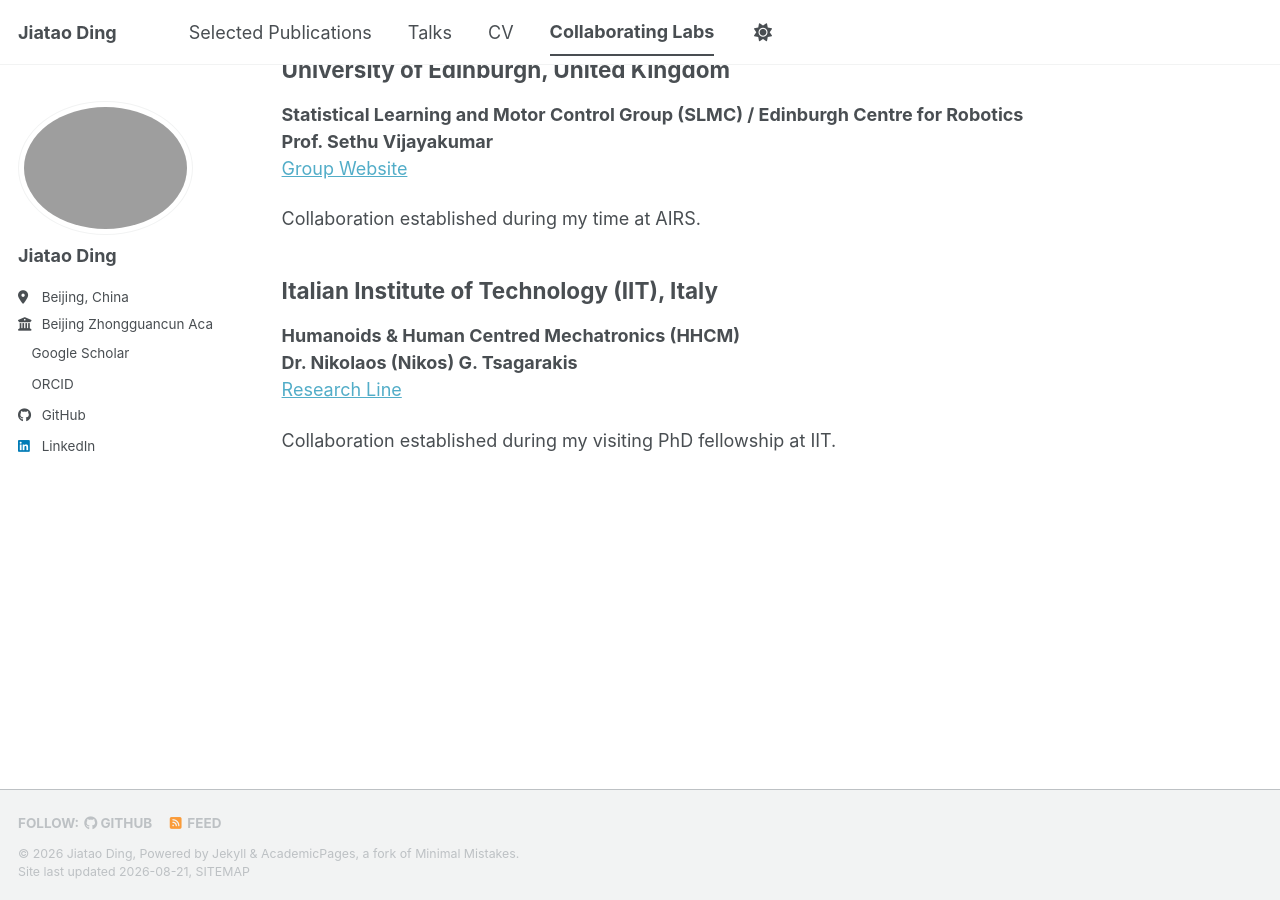
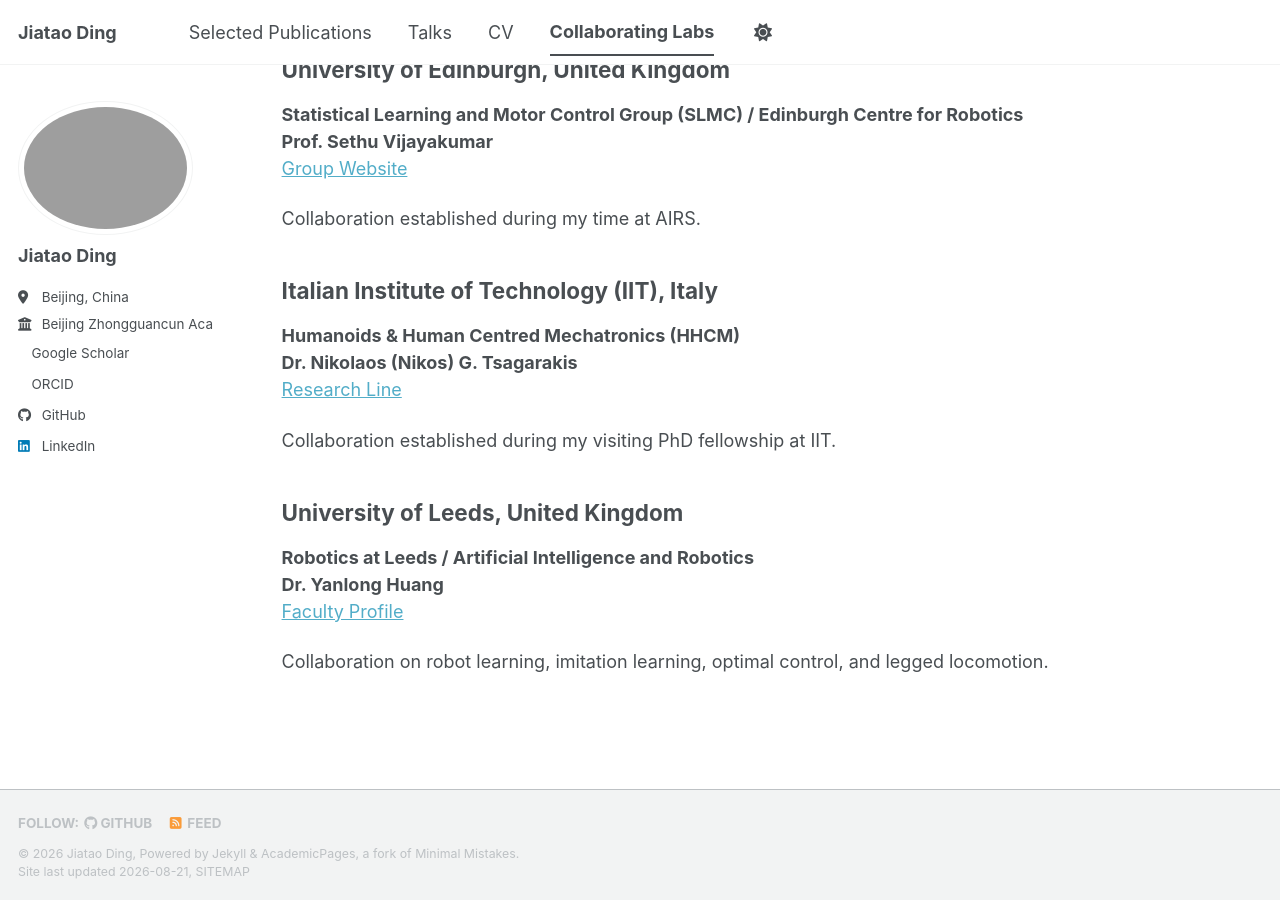
Before and after one commit to jiataoding/jiataoding.github.io, a Jekyll site: the page built from _pages/collaborations.md, in a window 1280 px wide and 900 px high, scrolled down 1324 px. Built offline with Jekyll 4.4.1, drawn with Linux system fonts in a browser that asks for light colours; a style sheet for code colours, icons or effects is not loaded.

Commit message:
Add collaboration section for University of Leeds
Added collaboration details with University of Leeds.

```diff
--- a/_pages/collaborations.md
+++ b/_pages/collaborations.md
@@ -62,3 +62,11 @@ Collaboration established during my time at AIRS.
 [Research Line](https://www.iit.it/research/lines/humanoids-human-centered-mechatronics)
 
 Collaboration established during my visiting PhD fellowship at IIT.
+
+## University of Leeds, United Kingdom
+
+**Robotics at Leeds / Artificial Intelligence and Robotics**
+**Dr. Yanlong Huang**
+[Faculty Profile](https://eps.leeds.ac.uk/computing/staff/8178/dr-yanlong-huang)
+
+Collaboration on robot learning, imitation learning, optimal control, and legged locomotion.
```
